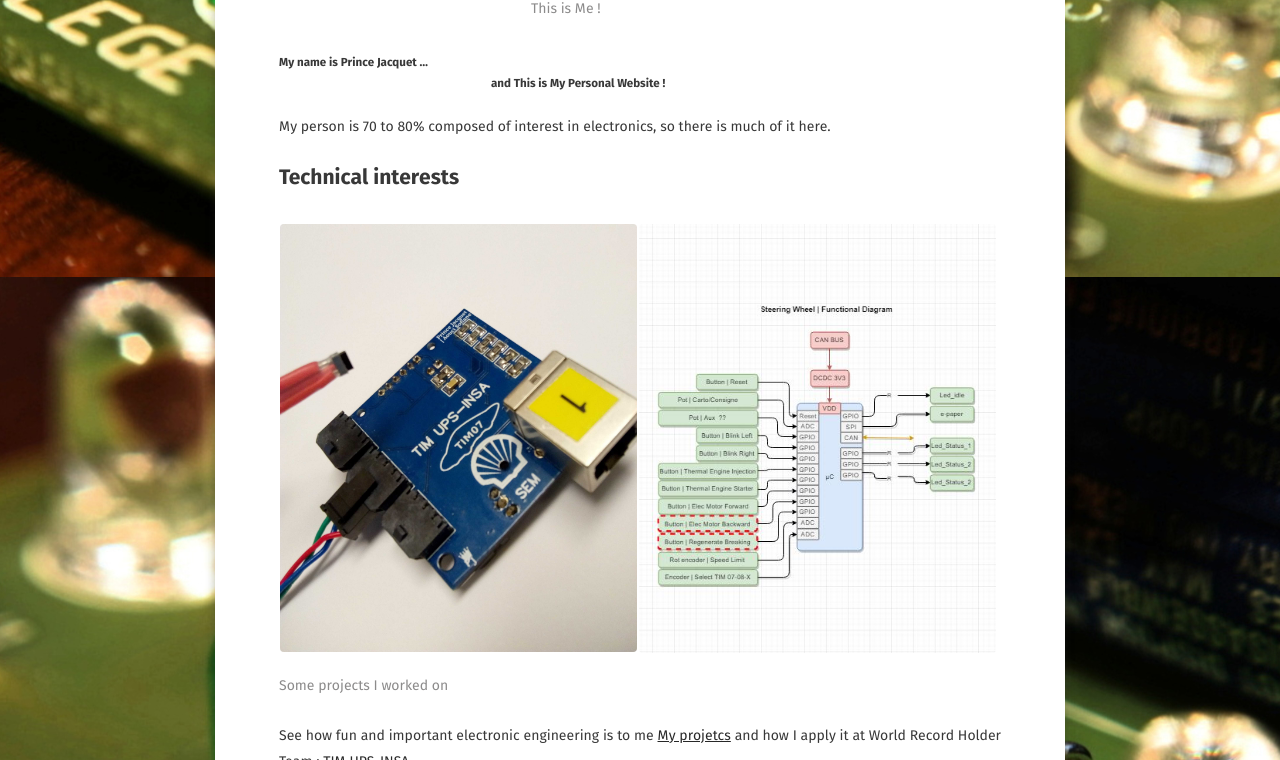
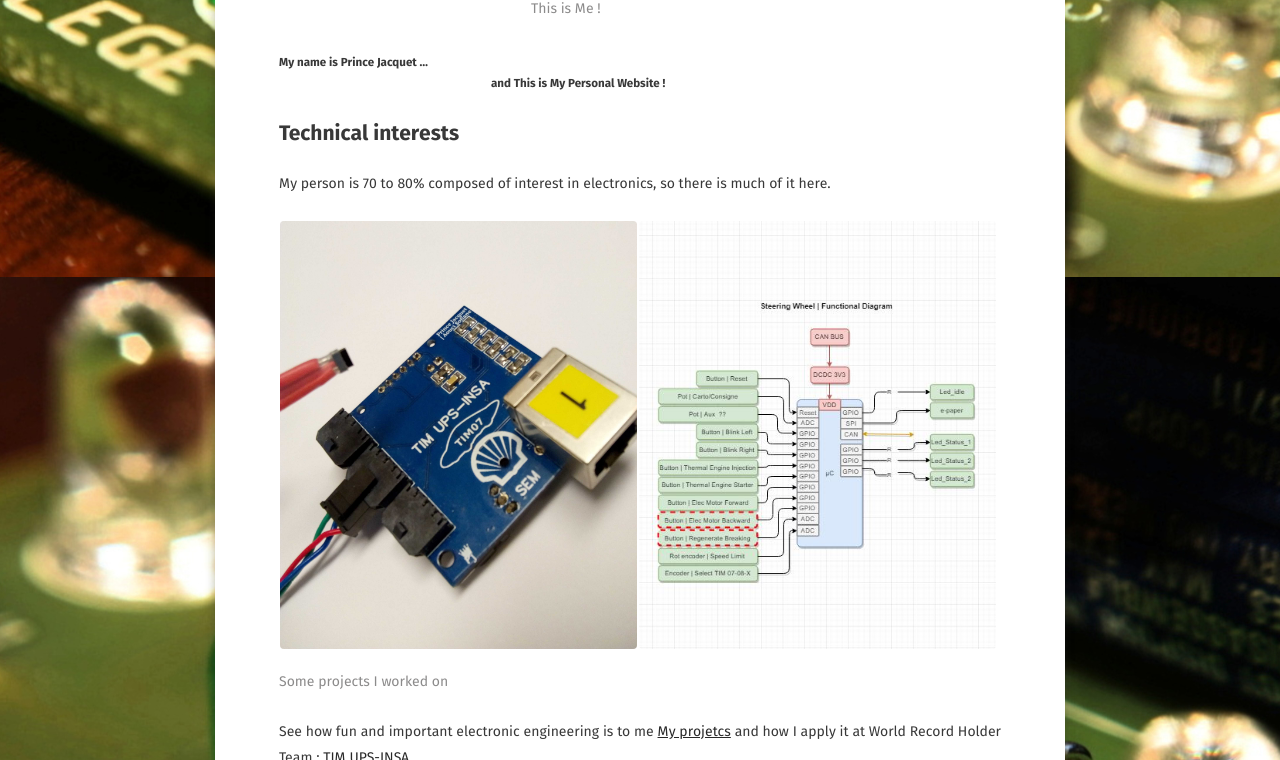
Before and after one commit to ti-prens/PrinceJacquet1.github.io, a Jekyll site: the page built from about/index.md, in a window 1280 px wide and 900 px high, scrolled down 483 px, cut to the strip 140-900 px from the top of the window. Built offline with Jekyll 4.4.1, drawn with Linux system fonts in a browser that asks for light colours; some web fonts are replaced.

```diff
--- a/about/index.md
+++ b/about/index.md
@@ -15,9 +15,10 @@ comments: false
 
 ##### My name is Prince Jacquet  ...  <br>  &emsp;&emsp;&emsp;&emsp;&emsp;&emsp;&emsp;&emsp;&emsp;&emsp;&emsp;&emsp;&emsp;&emsp;&emsp;&emsp;&emsp;&emsp; and This is My Personal Website !
 
-My person is 70 to 80% composed of interest in electronics, so there is much of it here. <br>
 
 ## Technical interests
+
+My person is 70 to 80% composed of interest in electronics, so there is much of it here. <br>
 
 {% capture images %}
     /assets/img/vitesse-exemple.jpg
```
